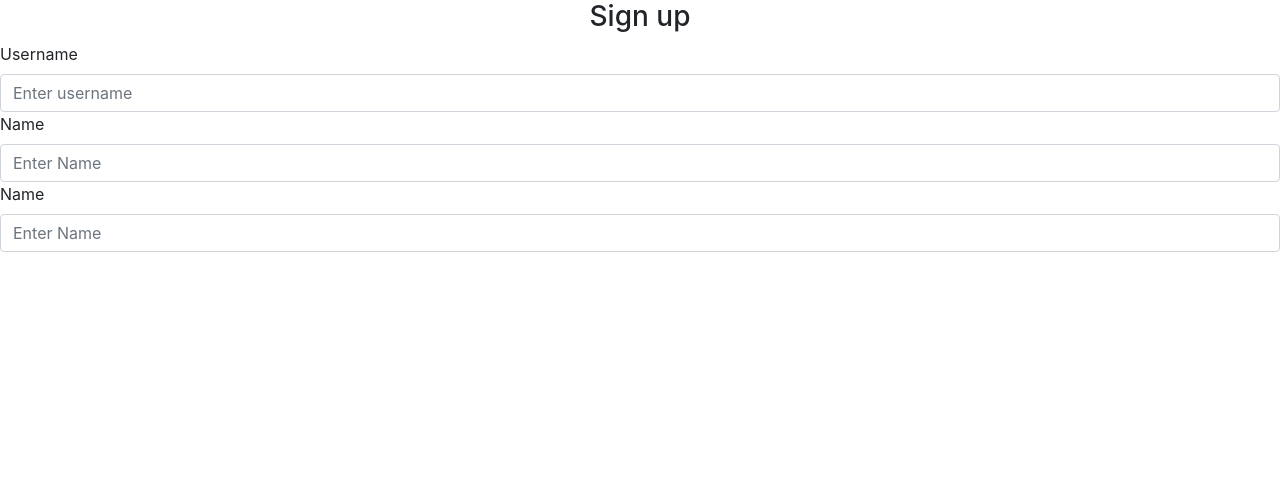
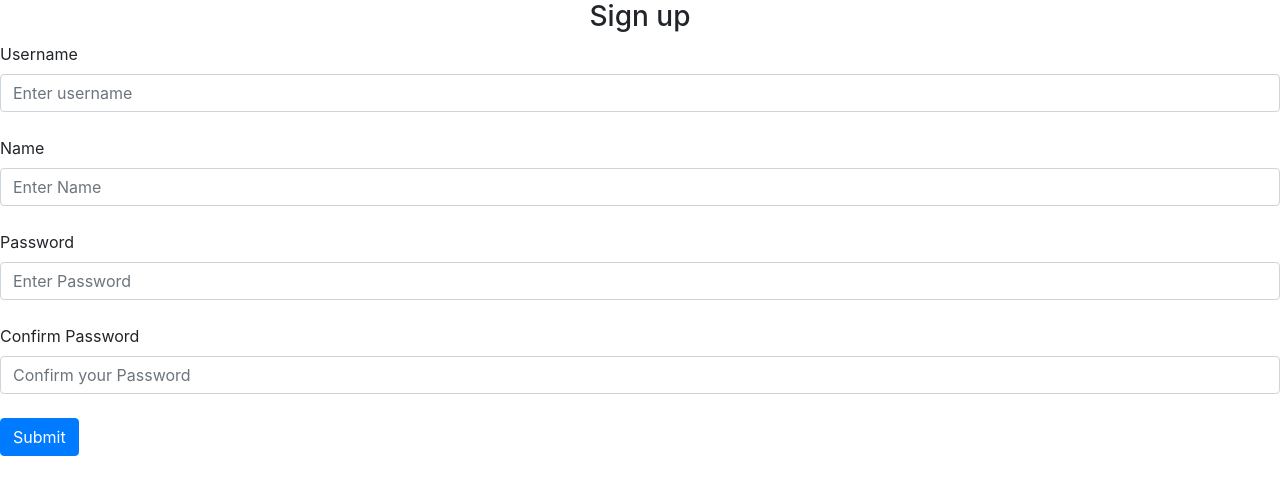
Before and after one commit to thirt33n/Flask-Application, a Python web app: template website/templates/signup.html in a window 1280 px wide. Shown: the part 56-551 px from the top of the page. Run offline with Jinja, Linux system fonts and the light colour scheme; the template is opened without the code that fills it, so the values that code supplies are empty; some libraries are stand-ins or nearby versions.

Commit message:
signup page done

```diff
--- a/website/templates/signup.html
+++ b/website/templates/signup.html
@@ -8,17 +8,25 @@
         <label for="username">Username </label>
         <input type="username" class = "form-control" id="user" name="user" placeholder="Enter username" />
     </div>
-
+    <br />
     <div id="form-group">
         <label for="name">Name</label>
         <input type="text" class = "form-control" id="name" name="name" placeholder="Enter Name" />
     </div>
+    <br />
+    <div id="form-group">
+        <label for="password1">Password</label>
+        <input type="password" class = "form-control" id="password1" name="password1" placeholder="Enter Password" />
+    </div>
+
+    <br />
 
     <div id="form-group">
-        <label for="name">Name</label>
-        <input type="text" class = "form-control" id="name" name="name" placeholder="Enter Name" />
+        <label for="password2">Confirm Password</label>
+        <input type="password" class = "form-control" id="password2" name="password2" placeholder="Confirm your Password" />
     </div>
-
+    <br />
+    <button type="submit" class="btn btn-primary">Submit</button>
 
 </form>
 
```
